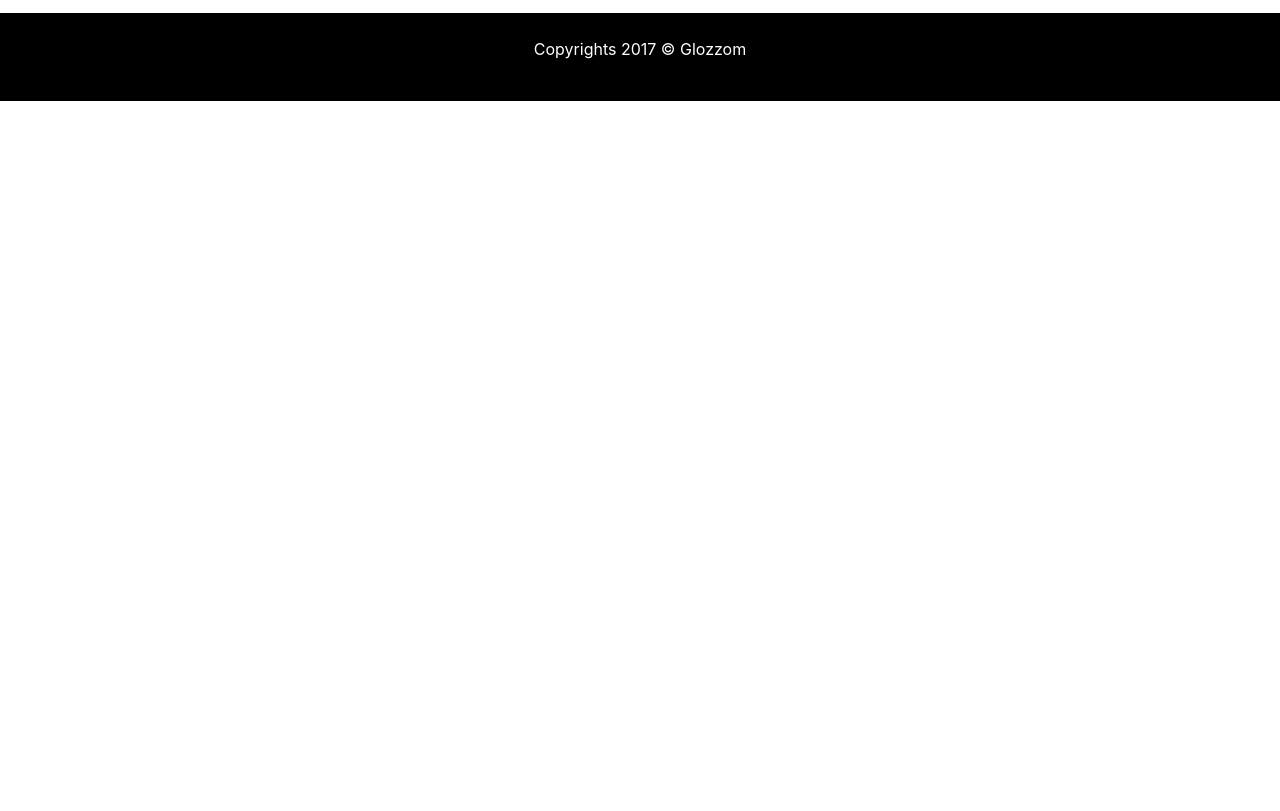
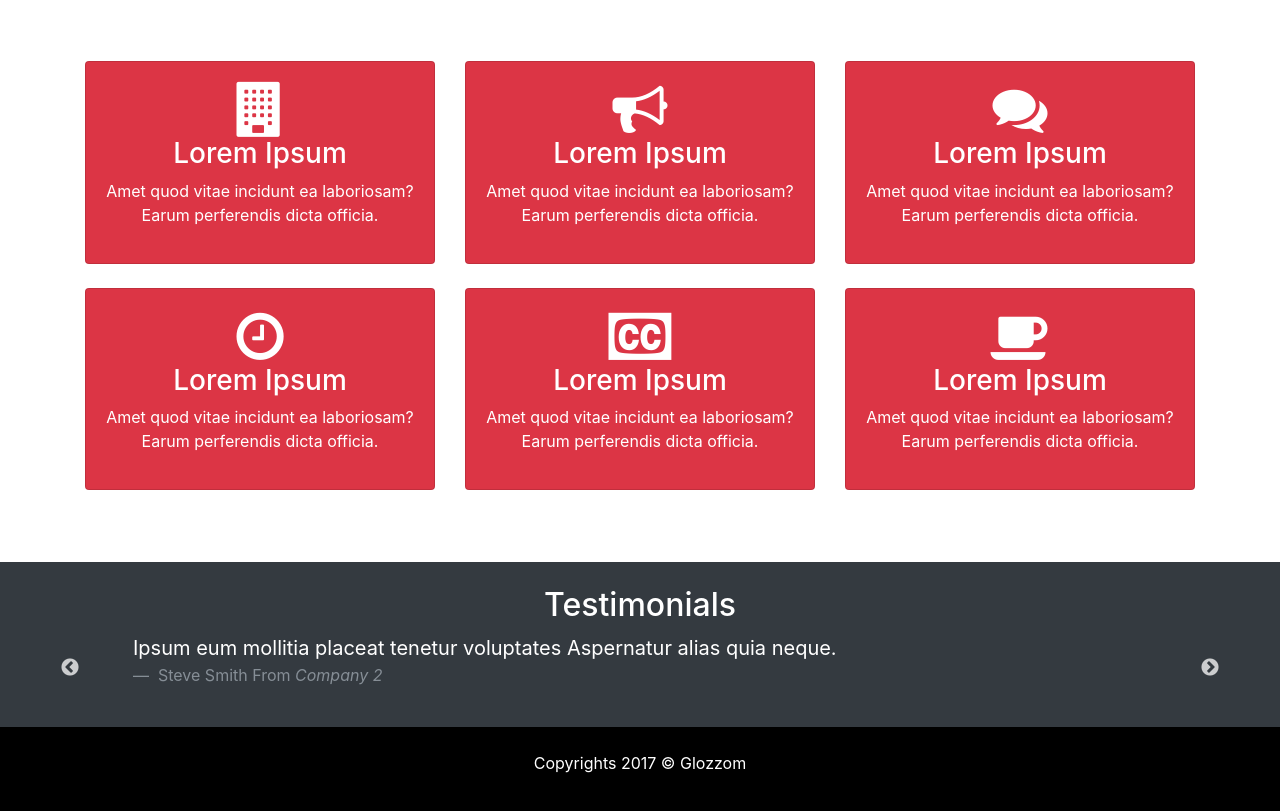
Before and after one commit to moeabdol/glozzom, a website: page about.html in a window 1280 px wide. Shown: the part 625-1436 px from the top of the page. Before the commit the page ends 800 px from the top, so only its background shows below. Drawn offline with nearby package versions, Linux system fonts and the light colour scheme.

Commit message:
Install slick slider and finish about page

```diff
--- a/about.html
+++ b/about.html
@@ -6,6 +6,8 @@
   <link rel="stylesheet" href="css/bootstrap/bootstrap.css">
   <link rel="stylesheet" href="node_modules/font-awesome/css/font-awesome.min.css">
   <link rel="stylesheet" href="node_modules/lightbox2/dist/css/lightbox.min.css">
+  <link rel="stylesheet" href="node_modules/slick-carousel/slick/slick-theme.css">
+  <link rel="stylesheet" href="node_modules/slick-carousel/slick/slick.css">
   <link rel="stylesheet" href="css/styles.css">
 </head>
 <body>
@@ -81,6 +83,139 @@
     </div>
   </section>
 
+  <!-- Icon Boxes Section -->
+  <section id="icon-boxes" class="p-5">
+    <div class="container">
+      <div class="row mb-4">
+        <div class="col-md-4">
+          <div class="card bg-danger text-center text-white">
+            <div class="card-body">
+              <i class="fa fa-building"></i>
+              <h3>Lorem Ipsum</h3>
+              <p>
+                Amet quod vitae incidunt ea laboriosam? Earum perferendis dicta
+                officia.
+              </p>
+            </div>
+          </div>
+        </div>
+
+        <div class="col-md-4">
+          <div class="card bg-danger text-center text-white">
+            <div class="card-body">
+              <i class="fa fa-bullhorn"></i>
+              <h3>Lorem Ipsum</h3>
+              <p>
+                Amet quod vitae incidunt ea laboriosam? Earum perferendis dicta
+                officia.
+              </p>
+            </div>
+          </div>
+        </div>
+
+        <div class="col-md-4">
+          <div class="card bg-danger text-center text-white">
+            <div class="card-body">
+              <i class="fa fa-comments"></i>
+              <h3>Lorem Ipsum</h3>
+              <p>
+                Amet quod vitae incidunt ea laboriosam? Earum perferendis dicta
+                officia.
+              </p>
+            </div>
+          </div>
+        </div>
+      </div>
+
+      <div class="row mb-4">
+        <div class="col-md-4">
+          <div class="card bg-danger text-center text-white">
+            <div class="card-body">
+              <i class="fa fa-clock-o"></i>
+              <h3>Lorem Ipsum</h3>
+              <p>
+                Amet quod vitae incidunt ea laboriosam? Earum perferendis dicta
+                officia.
+              </p>
+            </div>
+          </div>
+        </div>
+
+        <div class="col-md-4">
+          <div class="card bg-danger text-center text-white">
+            <div class="card-body">
+              <i class="fa fa-cc"></i>
+              <h3>Lorem Ipsum</h3>
+              <p>
+                Amet quod vitae incidunt ea laboriosam? Earum perferendis dicta
+                officia.
+              </p>
+            </div>
+          </div>
+        </div>
+
+        <div class="col-md-4">
+          <div class="card bg-danger text-center text-white">
+            <div class="card-body">
+              <i class="fa fa-coffee"></i>
+              <h3>Lorem Ipsum</h3>
+              <p>
+                Amet quod vitae incidunt ea laboriosam? Earum perferendis dicta
+                officia.
+              </p>
+            </div>
+          </div>
+        </div>
+      </div>
+    </div>
+  </section>
+
+  <!-- Testimonial Section -->
+  <section id="testimonial" class="p-4 bg-dark text-white">
+    <div class="container">
+      <h2 class="text-center">Testimonials</h2>
+      <div class="row">
+        <div class="col">
+          <div class="slider px-5">
+            <div>
+              <blockquote class="blockquote">
+                <p class="mb-0">
+                  Ipsum eum mollitia placeat tenetur voluptates Aspernatur
+                  alias quia neque.
+                </p>
+                <footer class="blockquote-footer">
+                  John Doe From <cite title="Company 1">Company 1</cite>
+                </footer>
+              </blockquote>
+            </div>
+            <div>
+              <blockquote class="blockquote">
+                <p class="mb-0">
+                  Ipsum eum mollitia placeat tenetur voluptates Aspernatur
+                  alias quia neque.
+                </p>
+                <footer class="blockquote-footer">
+                  Steve Smith From <cite title="Company 2">Company 2</cite>
+                </footer>
+              </blockquote>
+            </div>
+            <div>
+              <blockquote class="blockquote">
+                <p class="mb-0">
+                  Ipsum eum mollitia placeat tenetur voluptates Aspernatur
+                  alias quia neque.
+                </p>
+                <footer class="blockquote-footer">
+                  Megan Williams From <cite title="Company 3">Company 3</cite>
+                </footer>
+              </blockquote>
+            </div>
+          </div>
+        </div>
+      </div>
+    </div>
+  </section>
+
   <!-- Footer -->
   <footer id="main-footer" class="text-center text-white p-4">
     <div class="container">
@@ -96,6 +231,7 @@
   <script src="node_modules/popper.js/dist/umd/popper.min.js"></script>
   <script src="node_modules/bootstrap/dist/js/bootstrap.min.js"></script>
   <script src="node_modules/lightbox2/dist/js/lightbox.min.js"></script>
+  <script src="node_modules/slick-carousel/slick/slick.min.js"></script>
   <script src="js/main.js"></script>
 </body>
 </html>
--- a/js/main.js
+++ b/js/main.js
@@ -8,4 +8,11 @@ $(document).ready(function() {
       $(theModal + ' iframe').attr('src', videoSrc);
     });
   });
+
+  $('.slider').slick({
+    infinite: true,
+    slideToShow: 1,
+    slideToScroll: 1,
+    autoplay: true
+  });
 });
--- a/package.json
+++ b/package.json
@@ -21,6 +21,7 @@
     "font-awesome": "^4.7.0",
     "jquery": "^3.2.1",
     "lightbox2": "^2.9.0",
-    "popper.js": "^1.12.7"
+    "popper.js": "^1.12.7",
+    "slick-carousel": "^1.8.1"
   }
 }
```
Also changed, not shown: 1 other file.
